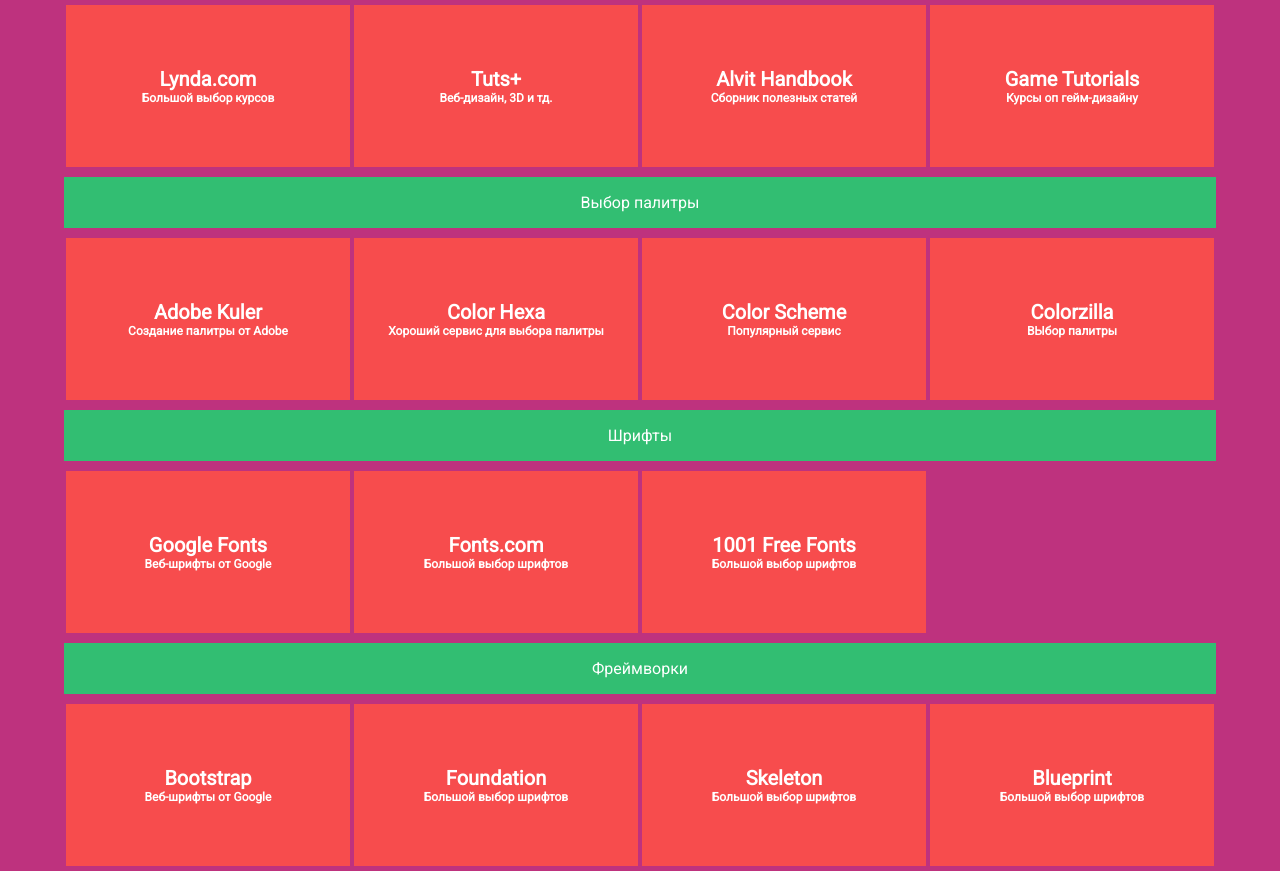
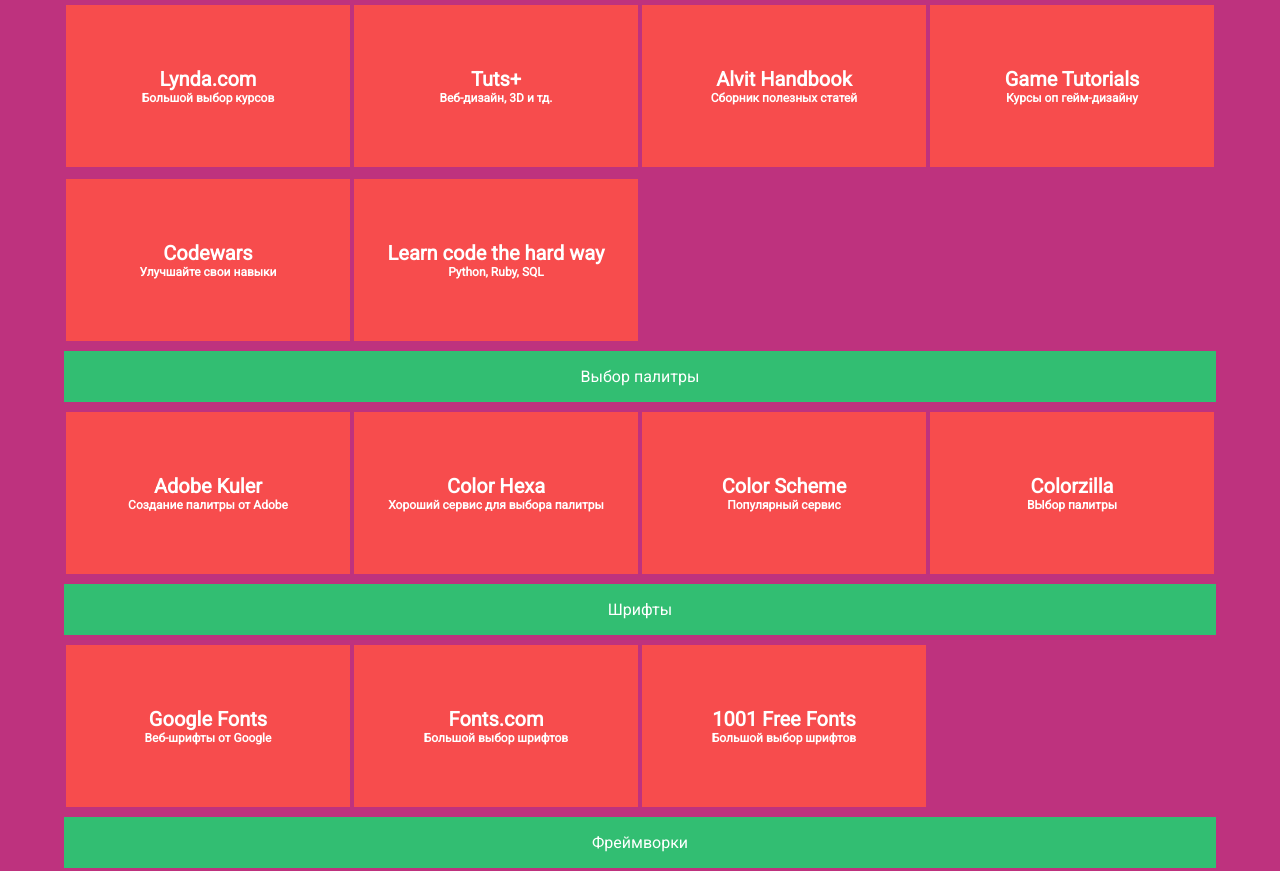
Before and after one commit to hunfauser/usefulpage, a plain HTML site: page coding.html in a window 1280 px wide. Shown: the part 1383-2254 px from the top of the page. Drawn offline with Linux system fonts and the light colour scheme.

Commit message:
Новые ссылки
Добавлены ссылки:
www.codewars.com
learncodethehardway.org
sbs.edu.ru

```diff
--- a/coding.html
+++ b/coding.html
@@ -132,6 +132,14 @@
 			--><a href="http://www.gametutorials.com/"><div class="section article">
 				<h2>Game Tutorials</h2>
 				<h3>Курсы оп гейм-дизайну</h3>
+			</div></a><!--
+			--><a href="http://www.codewars.com/"><div class="section article">
+				<h2>Codewars</h2>
+				<h3>Улучшайте свои навыки</h3>
+			</div></a><!--
+			--><a href="http://learncodethehardway.org/"><div class="section article">
+				<h2>Learn code the hard way</h2>
+				<h3>Python, Ruby, SQL</h3>
 			</div></a><!--
 			-->
 
```
Also changed, not shown: education.html (+9 -5 lines). Lines whose indentation alone changed are shown as unchanged.
